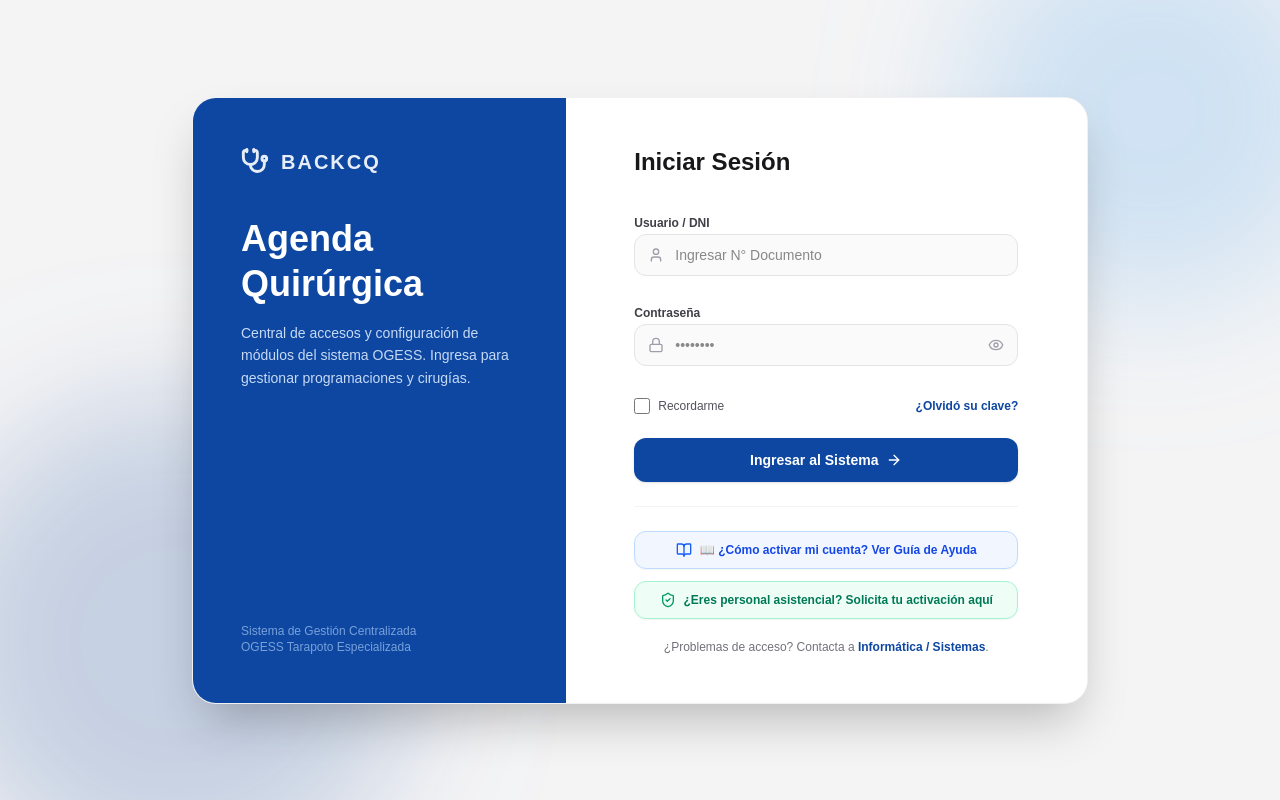
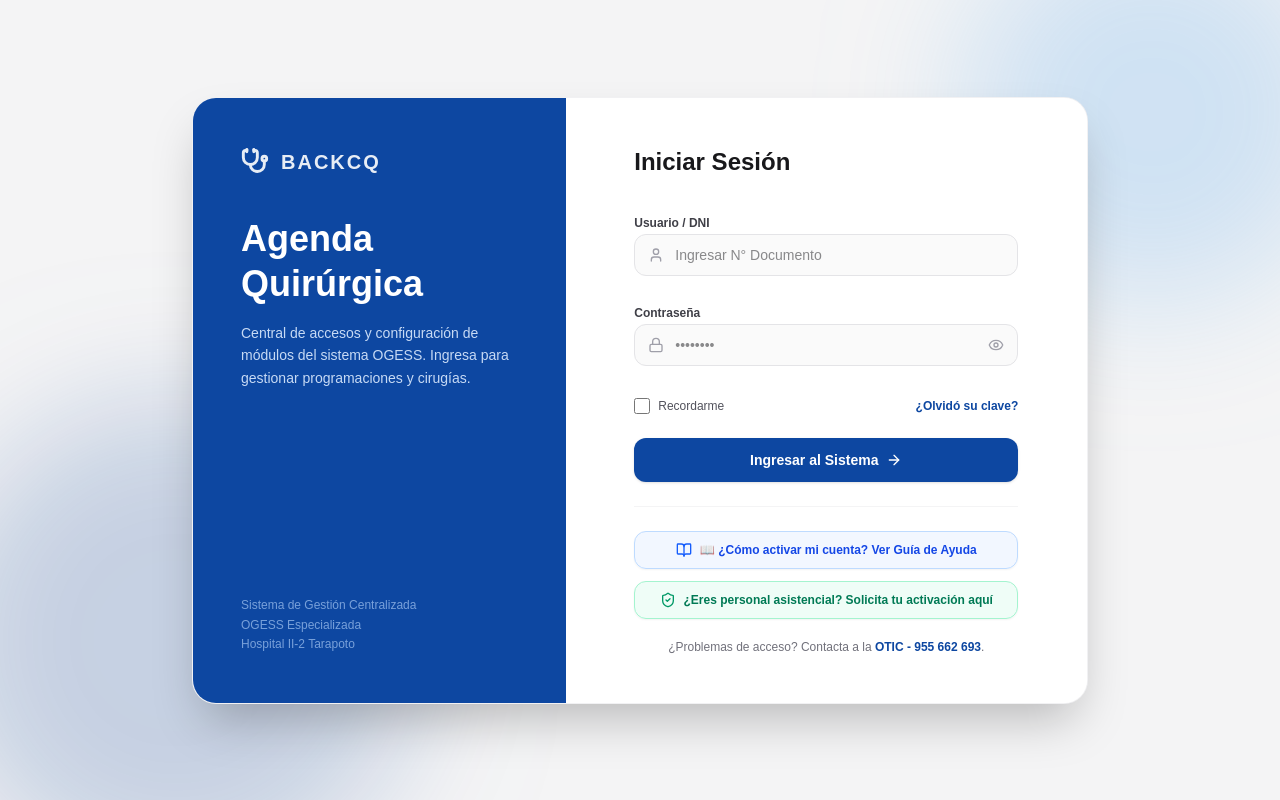
Before and after one commit to jhonyvp2000/FrontCQ, a Next.js app: page /login in a window 1280 px wide. Built offline with nearby package versions, Linux system fonts and the light colour scheme; no server answers.

Commit message:
style: update institution branding text and OTIC contact phone number

```diff
--- a/src/app/login/page.tsx
+++ b/src/app/login/page.tsx
@@ -163,9 +163,10 @@ export default function LoginPage() {
                     </div>
 
                     <div className="mt-12 hidden md:block">
-                        <p className="text-xs text-blue-200/60 font-medium">
+                        <p className="text-xs text-blue-200/60 font-medium leading-relaxed">
                             Sistema de Gestión Centralizada<br/>
-                            OGESS Tarapoto Especializada
+                            OGESS Especializada<br/>
+                            Hospital II-2 Tarapoto
                         </p>
                     </div>
                 </div>
@@ -309,7 +310,7 @@ export default function LoginPage() {
 
                         <div className="mt-5 text-center">
                             <p className="text-xs text-zinc-500 dark:text-zinc-400">
-                                ¿Problemas de acceso? Contacta a <span className="font-bold text-[var(--color-hospital-blue)]">Informática / Sistemas</span>.
+                                ¿Problemas de acceso? Contacta a la <span className="font-bold text-[var(--color-hospital-blue)]">OTIC - 955 662 693</span>.
                             </p>
                         </div>
                     </div>
```
